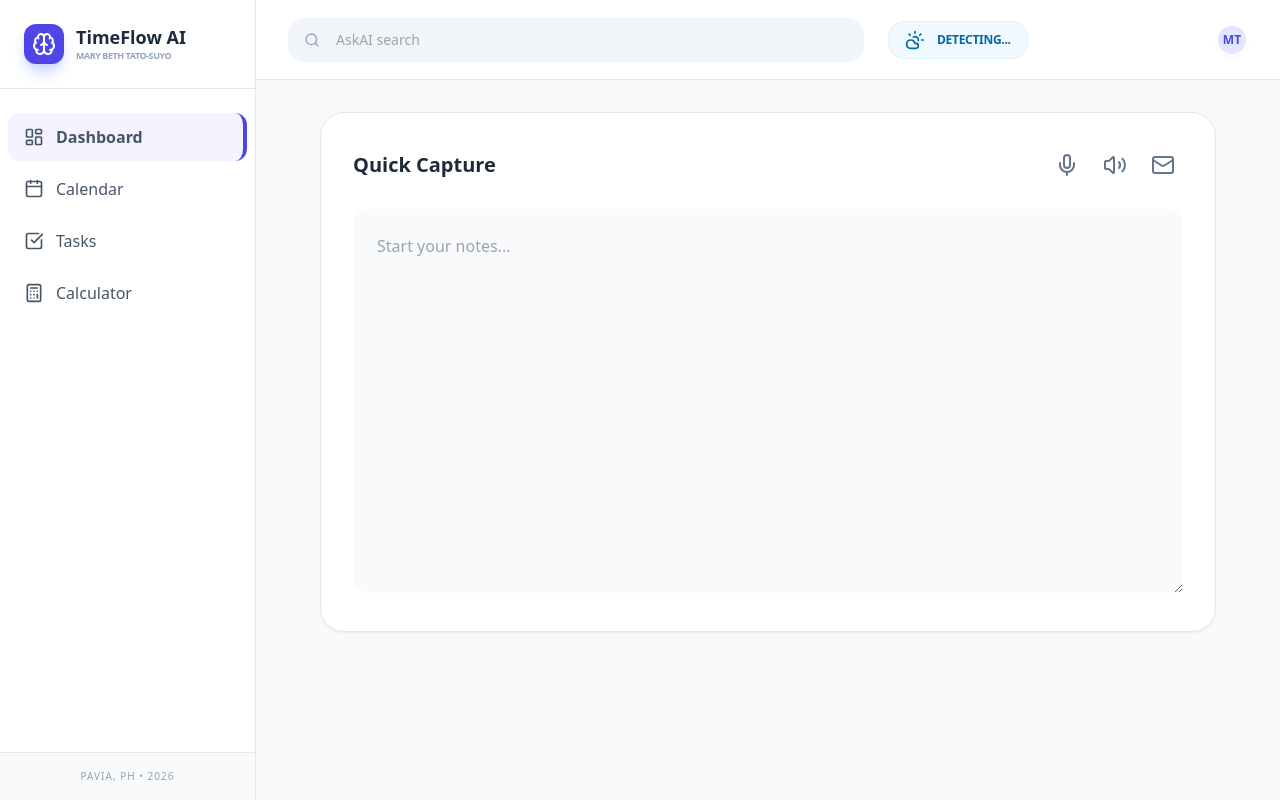
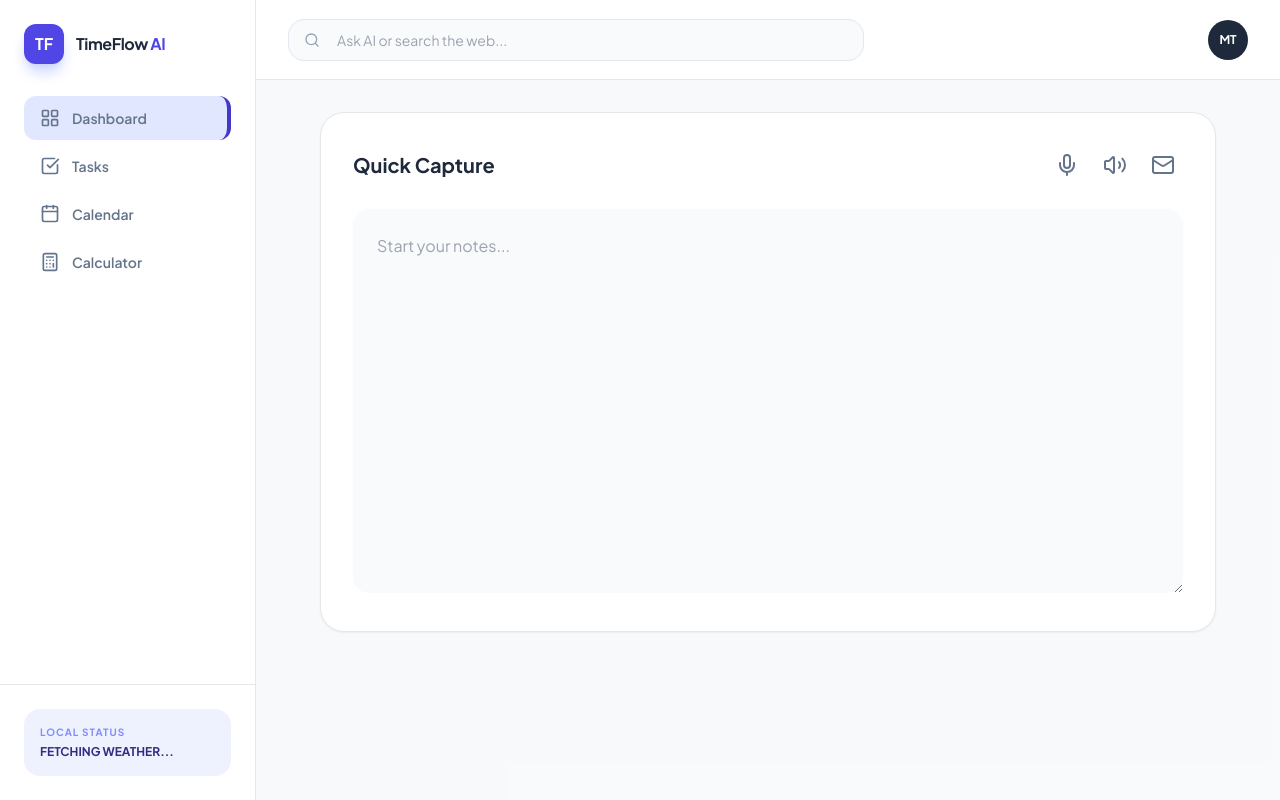
Before and after one commit to marybethsuyo/TimeFlow-AI-by-Mary-Beth-Tato-Suyo, a plain HTML site: page index.html in a window 1280 px wide. Drawn offline with nearby package versions, Linux system fonts and the light colour scheme.

Commit message:
Update index.html

```diff
--- a/index.html
+++ b/index.html
@@ -3,110 +3,71 @@
 <head>
     <meta charset="UTF-8">
     <meta name="viewport" content="width=device-width, initial-scale=1.0">
-    <title>TimeFlow AI - Mary Beth Tato-Suyo</title>
+    <title>TimeFlow AI | Dashboard</title>
     <script src="https://cdn.tailwindcss.com"></script>
     <script src="https://unpkg.com/lucide@latest"></script>
     <style>
-        :root { --primary: #4f46e5; }
-
-        .tab-active {
-            background-color: #f5f3ff;
-            color: #4f46e5;
-            font-weight: 600;
-            border-right: 4px solid #4f46e5;
-        }
-
-        .voice-active {
-            color: #ef4444 !important;
-            animation: pulse 1.5s infinite;
-        }
-
-        @keyframes pulse {
-            0% { transform: scale(1); opacity: 1; }
-            50% { transform: scale(1.1); opacity: 0.7; }
-            100% { transform: scale(1); opacity: 1; }
-        }
-
-        ::-webkit-scrollbar { width: 6px; }
-        ::-webkit-scrollbar-track { background: #f1f1f1; }
-        ::-webkit-scrollbar-thumb { background: #cbd5e1; border-radius: 10px; }
-
-        .no-print { @media print { display: none; } }
+        @import url('https://fonts.googleapis.com/css2?family=Plus+Jakarta+Sans:wght@400;600;700&display=swap');
+        body { font-family: 'Plus Jakarta Sans', sans-serif; background-color: #f8fafc; }
+        .tab-active { background-color: #e0e7ff; color: #4338ca; border-right: 4px solid #4338ca; }
+        .voice-active { color: #ef4444; animation: pulse 1.5s infinite; }
+        @keyframes pulse { 0% { opacity: 1; } 50% { opacity: 0.5; } 100% { opacity: 1; } }
+        #viewport::-webkit-scrollbar { width: 6px; }
+        #viewport::-webkit-scrollbar-thumb { background: #e2e8f0; border-radius: 10px; }
     </style>
 </head>
-<body class="bg-slate-50 text-slate-900 font-sans">
+<body class="h-screen flex overflow-hidden">
 
-    <div id="app" class="flex h-screen overflow-hidden">
-
-        <aside class="w-64 bg-white border-r border-slate-200 flex flex-col no-print">
-            <div class="p-6 border-b">
-                <div class="flex items-center gap-3">
-                    <div class="w-10 h-10 bg-indigo-600 rounded-xl flex items-center justify-center text-white shadow-lg shadow-indigo-200">
-                        <i data-lucide="brain"></i>
-                    </div>
-                    <div>
-                        <h1 class="font-bold text-lg leading-tight text-slate-800">TimeFlow AI</h1>
-                        <p class="text-[9px] text-slate-400 uppercase tracking-tighter font-semibold">Mary Beth Tato-Suyo</p>
-                    </div>
-                </div>
+    <aside class="w-64 bg-white border-r flex flex-col">
+        <div class="p-6">
+            <div class="flex items-center gap-3 mb-8">
+                <div class="w-10 h-10 bg-indigo-600 rounded-xl flex items-center justify-center text-white font-bold shadow-lg shadow-indigo-200">TF</div>
+                <h1 class="font-bold text-slate-800 tracking-tight">TimeFlow <span class="text-indigo-600">AI</span></h1>
             </div>
 
-            <nav class="flex-1 p-2 space-y-1 mt-4">
-                <button onclick="showPage('dashboard')" id="btn-dashboard" class="nav-btn w-full flex items-center gap-3 px-4 py-3 rounded-xl text-slate-600 hover:bg-slate-50 transition-all">
-                    <i data-lucide="layout-dashboard" class="w-5 h-5"></i> Dashboard
+            <nav class="space-y-1">
+                <button id="btn-dashboard" onclick="showPage('dashboard')" class="nav-btn w-full flex items-center gap-3 px-4 py-3 rounded-xl text-sm font-semibold text-slate-500 hover:bg-slate-50 transition-all">
+                    <i data-lucide="layout-grid" class="w-5 h-5"></i> Dashboard
                 </button>
-                <button onclick="showPage('calendar')" id="btn-calendar" class="nav-btn w-full flex items-center gap-3 px-4 py-3 rounded-xl text-slate-600 hover:bg-slate-50 transition-all">
+                <button id="btn-tasks" onclick="showPage('tasks')" class="nav-btn w-full flex items-center gap-3 px-4 py-3 rounded-xl text-sm font-semibold text-slate-500 hover:bg-slate-50 transition-all">
+                    <i data-lucide="check-square" class="w-5 h-5"></i> Tasks
+                </button>
+                <button id="btn-calendar" onclick="showPage('calendar')" class="nav-btn w-full flex items-center gap-3 px-4 py-3 rounded-xl text-sm font-semibold text-slate-500 hover:bg-slate-50 transition-all">
                     <i data-lucide="calendar" class="w-5 h-5"></i> Calendar
                 </button>
-                <button onclick="showPage('tasks')" id="btn-tasks" class="nav-btn w-full flex items-center gap-3 px-4 py-3 rounded-xl text-slate-600 hover:bg-slate-50 transition-all">
-                    <i data-lucide="check-square" class="w-5 h-5"></i> Tasks
-                </button>
-                <button onclick="showPage('calc')" id="btn-calc" class="nav-btn w-full flex items-center gap-3 px-4 py-3 rounded-xl text-slate-600 hover:bg-slate-50 transition-all">
+                <button id="btn-calc" onclick="showPage('calc')" class="nav-btn w-full flex items-center gap-3 px-4 py-3 rounded-xl text-sm font-semibold text-slate-500 hover:bg-slate-50 transition-all">
                     <i data-lucide="calculator" class="w-5 h-5"></i> Calculator
                 </button>
             </nav>
+        </div>
 
-            <div class="p-4 border-t bg-slate-50">
-                <p class="text-[10px] text-slate-400 text-center font-medium uppercase tracking-widest">Pavia, PH • 2026</p>
+        <div class="mt-auto p-6 border-t">
+            <div class="bg-indigo-50 p-4 rounded-2xl">
+                <p class="text-[10px] font-bold text-indigo-400 uppercase tracking-widest mb-1">Local Status</p>
+                <p id="current-temp" class="text-xs font-bold text-indigo-900">FETCHING WEATHER...</p>
+            </div>
         </div>
     </aside>
 
-        <main class="flex-1 flex flex-col overflow-hidden">
-
-            <header class="h-20 bg-white border-b border-slate-200 flex items-center justify-between px-8 z-10">
-                <div class="flex items-center gap-6 flex-1">
-                    <div class="relative w-full max-w-xl">
-                        <i data-lucide="search" class="absolute left-4 top-3.5 w-4 h-4 text-slate-400"></i>
-                        <input type="text" id="aiSearch"
-                               onkeypress="if(event.key==='Enter') handleAISearch()"
-                               placeholder="AskAI search"
-                               class="w-full pl-12 pr-4 py-3 bg-slate-100 border-none rounded-2xl text-sm focus:ring-2 focus:ring-indigo-500 transition-all outline-none">
-                    </div>
-
-                    <div id="weather-widget" onclick="manualWeatherUpdate()" title="Click to refresh weather"
-                         class="flex items-center gap-3 px-4 py-2 bg-sky-50 rounded-2xl border border-sky-100 text-sky-700 cursor-pointer hover:bg-sky-100 transition-all">
-                        <i data-lucide="cloud-sun" class="w-5 h-5"></i>
-                        <p id="current-temp" class="text-xs font-bold uppercase tracking-tight">Detecting...</p>
-                    </div>
+    <main class="flex-1 flex flex-col min-w-0 bg-slate-50/50">
+        <header class="h-20 bg-white border-b px-8 flex items-center justify-between shrink-0">
+            <div class="flex-1 max-w-xl relative">
+                <i data-lucide="search" class="absolute left-4 top-1/2 -translate-y-1/2 w-4 h-4 text-slate-400"></i>
+                <input type="text" id="aiSearch" onkeypress="if(event.key==='Enter')handleAISearch()"
+                       placeholder="Ask AI or search the web..."
+                       class="w-full pl-12 pr-4 py-2.5 bg-slate-50 border border-slate-200 rounded-2xl text-sm focus:outline-none focus:ring-2 focus:ring-indigo-500/20 transition-all">
             </div>
 
             <div class="flex items-center gap-4">
-                    <div id="save-indicator" class="text-[10px] text-emerald-500 font-bold opacity-0 transition-opacity duration-500 flex items-center gap-1">
-                        <i data-lucide="check-circle" class="w-3 h-3"></i> SAVED
-                    </div>
-                    <div class="w-8 h-8 rounded-full bg-indigo-100 border-2 border-white shadow-sm flex items-center justify-center text-indigo-600 font-bold text-xs">
-                        MT
-                    </div>
+                <span id="save-indicator" class="text-[10px] font-bold text-emerald-500 opacity-0 transition-opacity uppercase tracking-tighter">Changes Saved</span>
+                <div class="w-10 h-10 bg-slate-800 rounded-full flex items-center justify-center text-white text-xs font-bold">MT</div>
             </div>
         </header>
 
-            <div id="viewport" class="flex-1 overflow-y-auto p-8 bg-slate-50/50">
+        <div id="viewport" class="flex-1 p-8 overflow-y-auto">
             </div>
-
     </main>
-    </div>
 
     <script src="script.js"></script>
-
 </body>
 </html>
```
Lines whose indentation alone changed are shown as unchanged.
